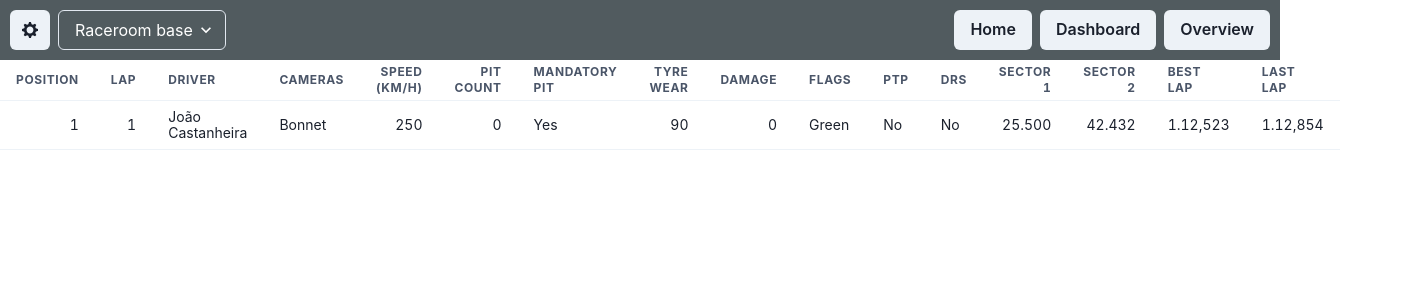
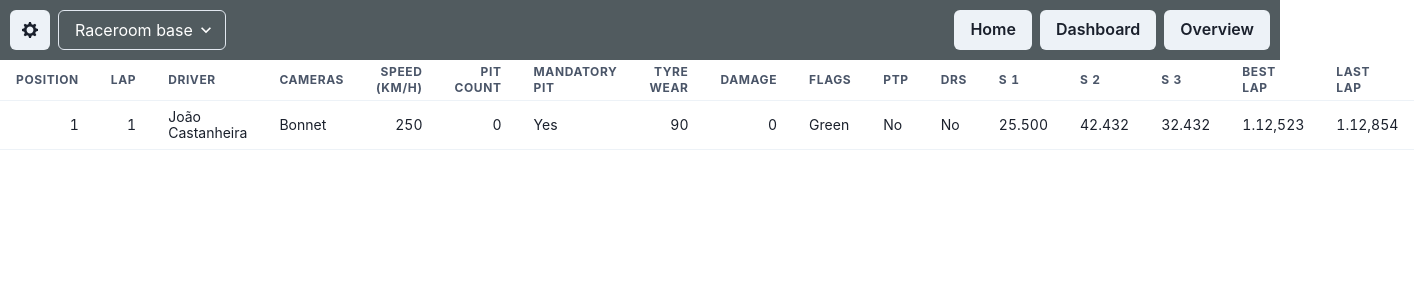
Before and after one commit to Blendfoul/r3e-reality-revamped, a React (Create React App) app: page / in a window 1280 px wide. Shown: the top 300 px of the page, 1414 px wide, since content can reach past the window. Built offline with nearby package versions, Linux system fonts and the light colour scheme.

Commit message:
feat(positionTable): add sector 3 to driver table

```diff
--- a/src/components/positionTable/driverRow.tsx
+++ b/src/components/positionTable/driverRow.tsx
@@ -15,8 +15,9 @@ const DriverRow: React.FC = () => {
       <Td>Green</Td>
       <Td>No</Td>
       <Td>No</Td>
-      <Td isNumeric>25.500</Td>
-      <Td isNumeric>42.432</Td>
+      <Td>25.500</Td>
+      <Td>42.432</Td>
+      <Td>32.432</Td>
       <Td>1.12,523</Td>
       <Td>1.12,854</Td>
     </Tr>
--- a/src/components/positionTable/tableHead.tsx
+++ b/src/components/positionTable/tableHead.tsx
@@ -16,8 +16,9 @@ const TableHead: React.FC = () => {
         <Th>Flags</Th>
         <Th>PTP</Th>
         <Th>DRS</Th>
-        <Th isNumeric>Sector 1</Th>
-        <Th isNumeric>Sector 2</Th>
+        <Th>S 1</Th>
+        <Th>S 2</Th>
+        <Th>S 3</Th>
         <Th>Best Lap</Th>
         <Th>Last Lap</Th>
       </Tr>
```
